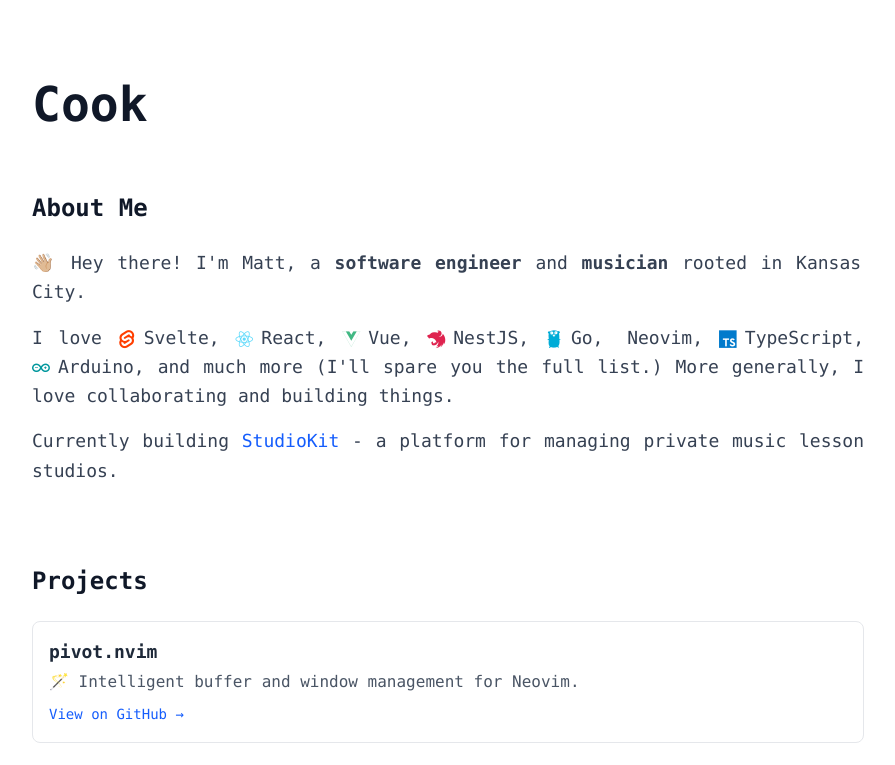
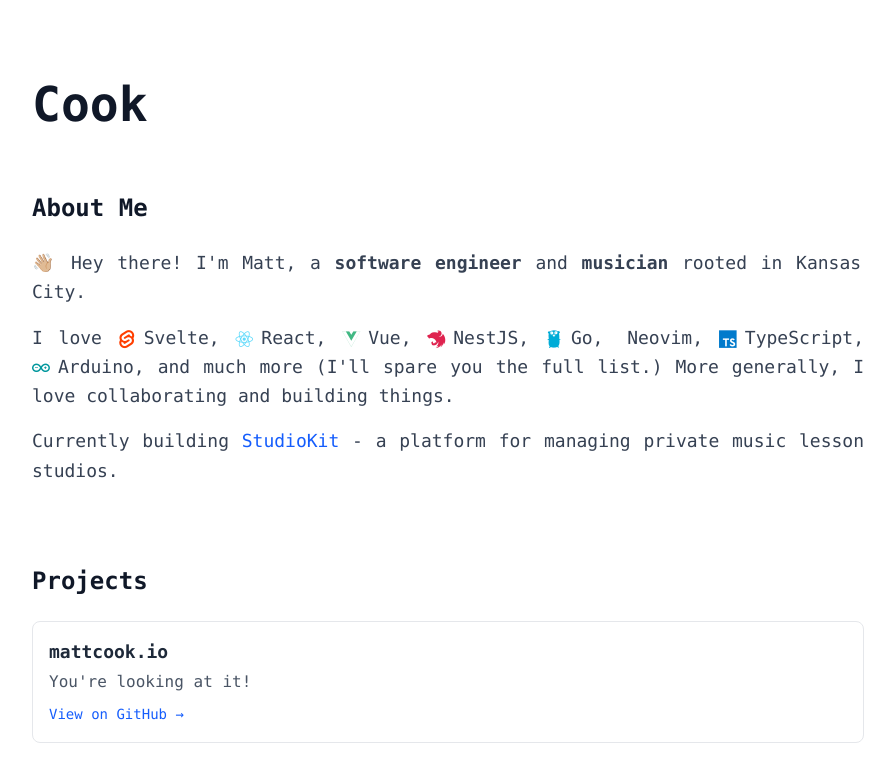
Before and after one commit to mattcookio/mattcook.io, a SvelteKit app: page / in a window 1280 px wide. Shown: the top 765 px of the page, without its empty margins (192-1087 px from the left). Built offline with nearby package versions, Linux system fonts and the light colour scheme.

Commit message:
Add personal site

```diff
--- a/src/routes/+page.svelte
+++ b/src/routes/+page.svelte
@@ -34,6 +34,21 @@
 <section class="mb-16 md:mb-20">
 	<h2 class="mb-6 text-xl font-semibold text-gray-900 md:text-2xl">Projects</h2>
 	<ul class="space-y-6">
+		<!-- Project: mattcook.io -->
+		<li
+			class="rounded-lg border border-gray-200 p-4 transition-shadow duration-200 hover:shadow-md"
+		>
+			<h3 class="mb-1 text-lg font-semibold text-gray-800">mattcook.io</h3>
+			<p class="mb-2 text-gray-600">You're looking at it!</p>
+			<a
+				href="https://github.com/mattcookio/mattcook.io"
+				target="_blank"
+				rel="noopener noreferrer"
+				class="text-sm text-blue-600 transition-colors duration-200 hover:text-blue-800"
+				>View on GitHub &rarr;</a
+			>
+		</li>
+
 		<!-- Project 1: pivot.nvim -->
 		<li
 			class="rounded-lg border border-gray-200 p-4 transition-shadow duration-200 hover:shadow-md"
```
